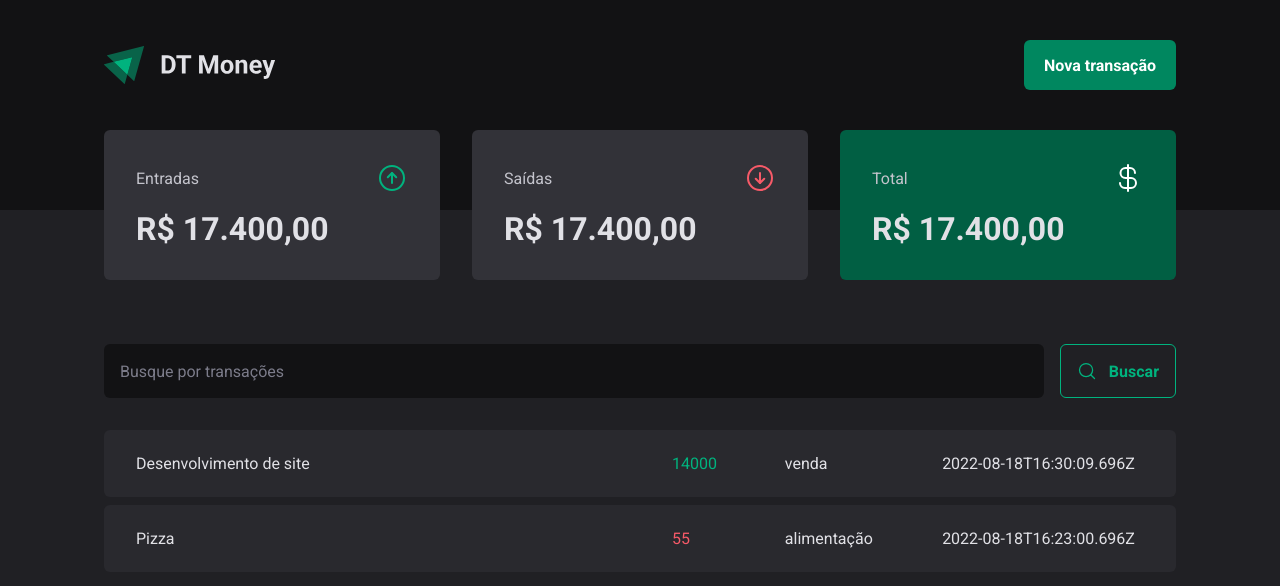
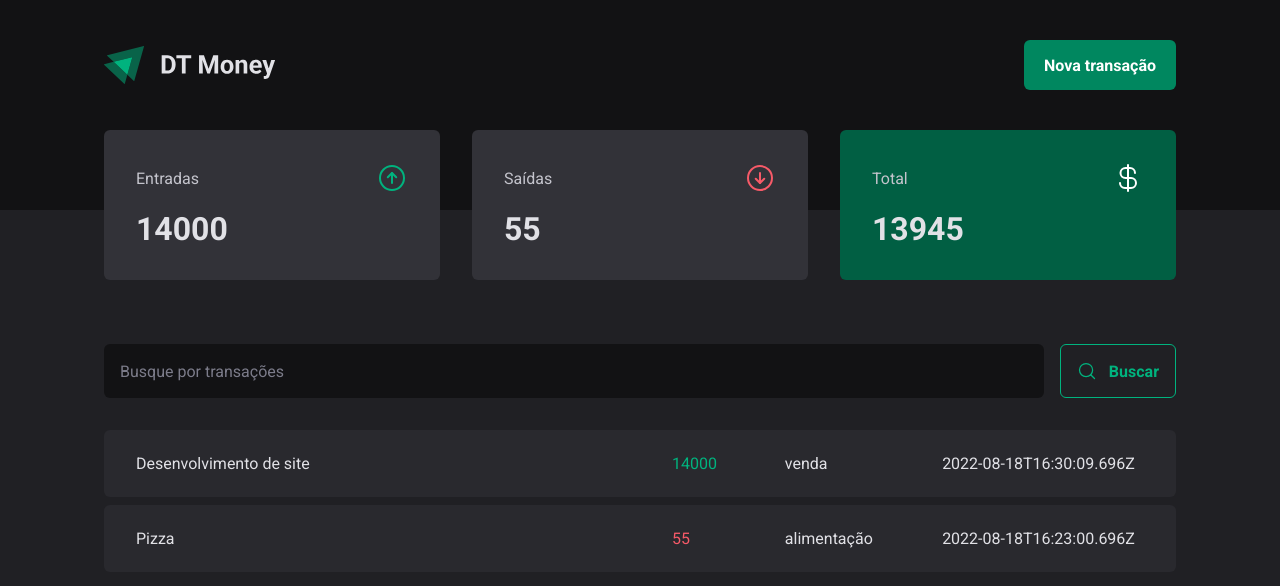
Before and after one commit to FixRuan/New-DT-money, a React (Vite) app: page / in a window 1280 px wide. Shown: the top 586 px of the page. Built offline with nearby package versions, Linux system fonts and the light colour scheme; data requests are answered from the project's data file.

Commit message:
summary reduce

```diff
--- a/src/components/Summary/index.tsx
+++ b/src/components/Summary/index.tsx
@@ -1,8 +1,32 @@
 import React from "react";
 import { SummaryCard, SummaryContainer } from "./styles";
 import { ArrowCircleDown, ArrowCircleUp, CurrencyDollar } from 'phosphor-react';
+import { useTransaction } from "../../contexts/transaction";
 
 export function Summary() {
+  const { transactions } = useTransaction();
+
+  const summary = transactions.reduce(
+    (acc, transaction) => {
+      if (transaction.type === "income") {
+        acc.income += transaction.price;
+        acc.total += transaction.price;
+      } else {
+        acc.outcome += transaction.price;
+        acc.total -= transaction.price;
+      }
+
+
+      return acc;
+    },
+    {
+      income: 0,
+      outcome: 0,
+      total: 0
+    }
+  );
+
+
   return (
     <SummaryContainer>
       <SummaryCard>
@@ -11,7 +35,7 @@
           <ArrowCircleUp size={32} color="#00b37e" />
         </header>
 
-        <strong>R$ 17.400,00</strong>
+        <strong>{summary.income}</strong>
       </SummaryCard>
 
       <SummaryCard>
@@ -20,7 +44,7 @@
           <ArrowCircleDown size={32} color="#f75a68" />
         </header>
 
-        <strong>R$ 17.400,00</strong>
+        <strong>{summary.outcome}</strong>
       </SummaryCard>
 
       <SummaryCard variant="green">
@@ -29,7 +53,7 @@
           <CurrencyDollar size={32} color="#ffffff" />
         </header>
 
-        <strong>R$ 17.400,00</strong>
+        <strong>{summary.total}</strong>
       </SummaryCard>
     </SummaryContainer>
   );
```
